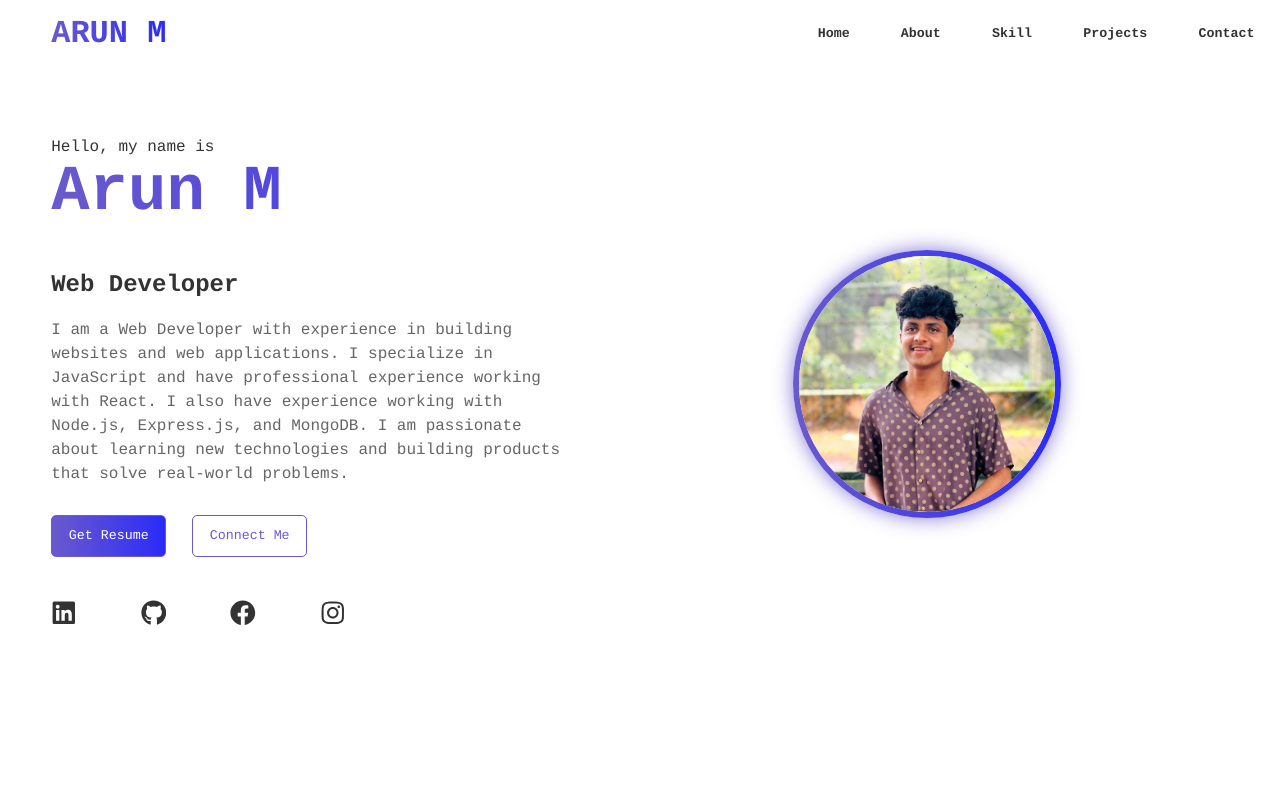
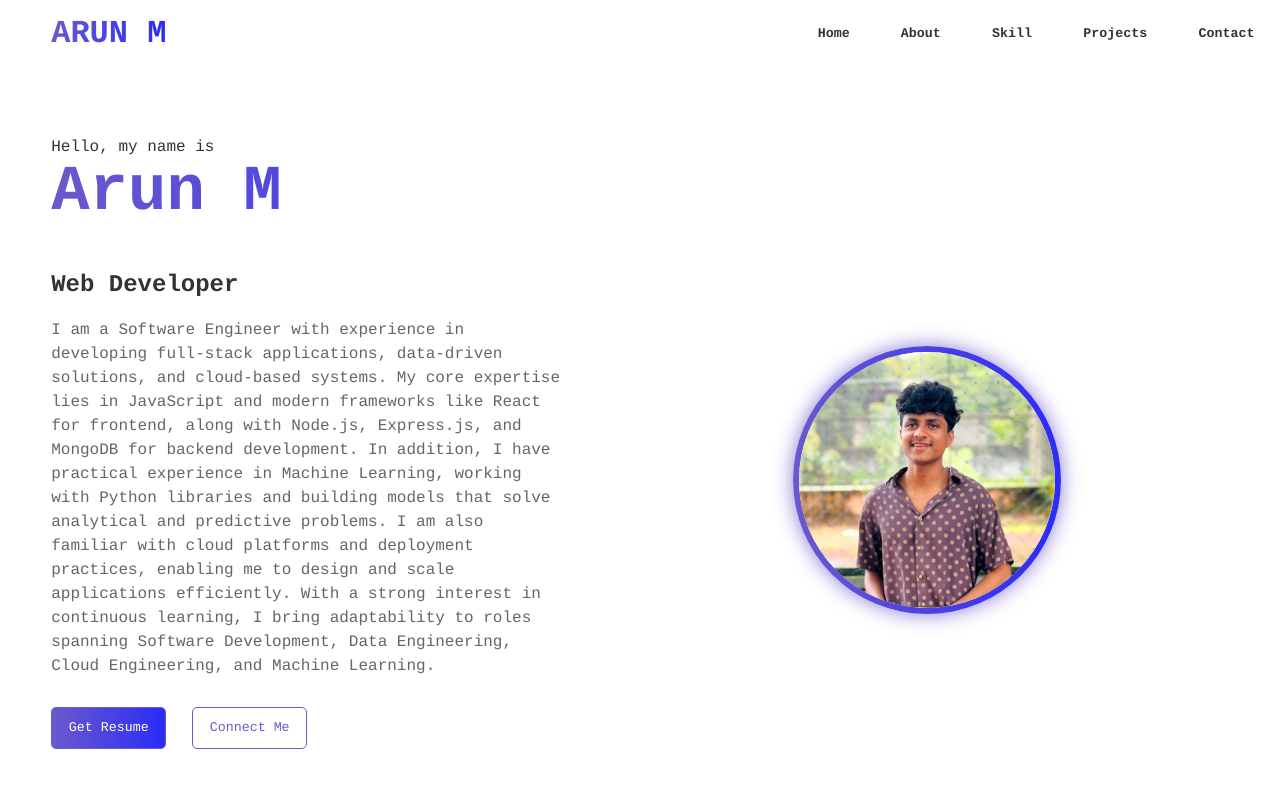
Before and after one commit to Arunitdy/portfolio-2.0, a React (Vite) app in the folder portfolio/: page / in a window 1280 px wide. Shown: the top 790 px of the page. Built offline with nearby package versions, Linux system fonts and the light colour scheme; no server answers; the database is empty.

Commit message:
Update Profile.jsx

```diff
--- a/portfolio/src/All/Profile.jsx
+++ b/portfolio/src/All/Profile.jsx
@@ -106,7 +106,7 @@ export const Profile = () => {
                     <h1>Arun M</h1>
                     <h2>Web Developer</h2>
                     <div className="Home_about">
-                        <p>I am a Web Developer with experience in building websites and web applications. I specialize in JavaScript and have professional experience working with React. I also have experience working with Node.js, Express.js, and MongoDB. I am passionate about learning new technologies and building products that solve real-world problems.</p>
+                        <p>I am a Software Engineer with experience in developing full-stack applications, data-driven solutions, and cloud-based systems. My core expertise lies in JavaScript and modern frameworks like React for frontend, along with Node.js, Express.js, and MongoDB for backend development. In addition, I have practical experience in Machine Learning, working with Python libraries and building models that solve analytical and predictive problems. I am also familiar with cloud platforms and deployment practices, enabling me to design and scale applications efficiently. With a strong interest in continuous learning, I bring adaptability to roles spanning Software Development, Data Engineering, Cloud Engineering, and Machine Learning.</p>
                     </div>
                     <div className="view_conect">
 <a href="/Arun-M-Resume-20250615.pdf" target="_blank" rel="noopener noreferrer">
```
